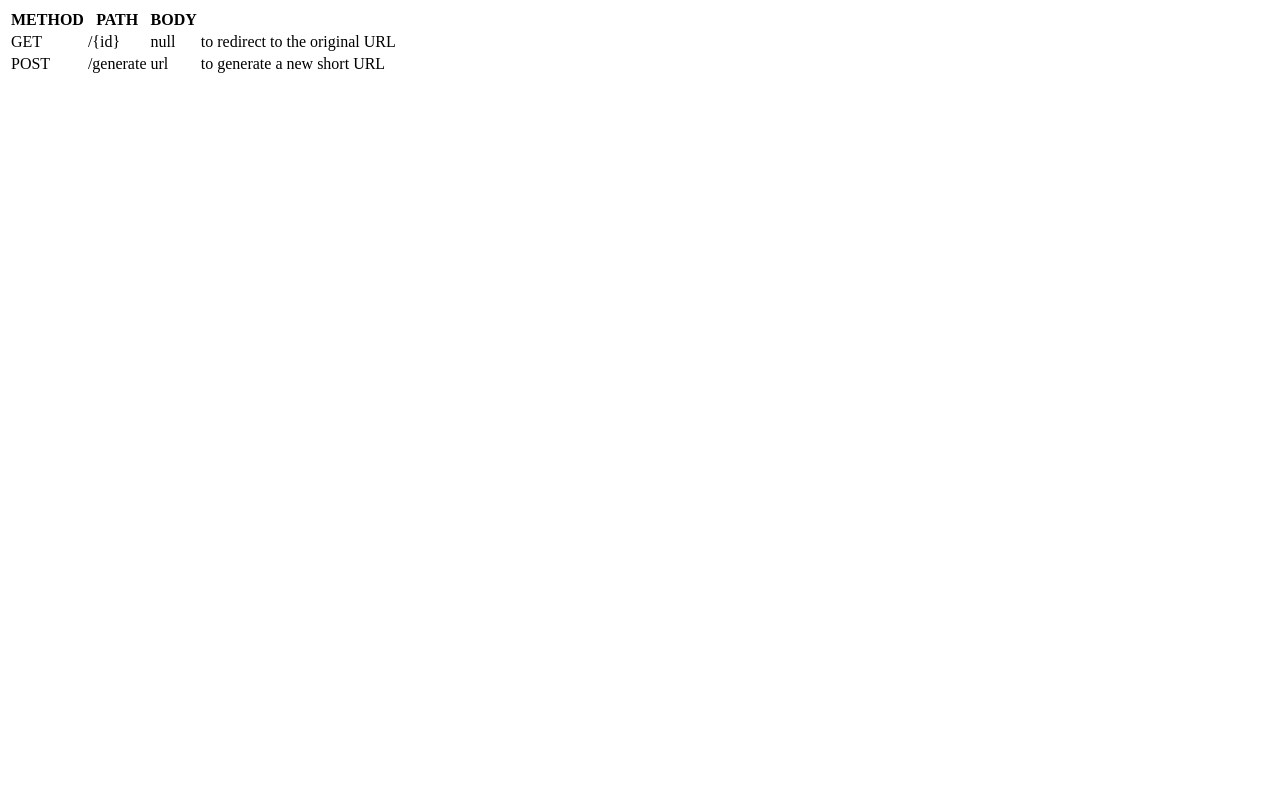
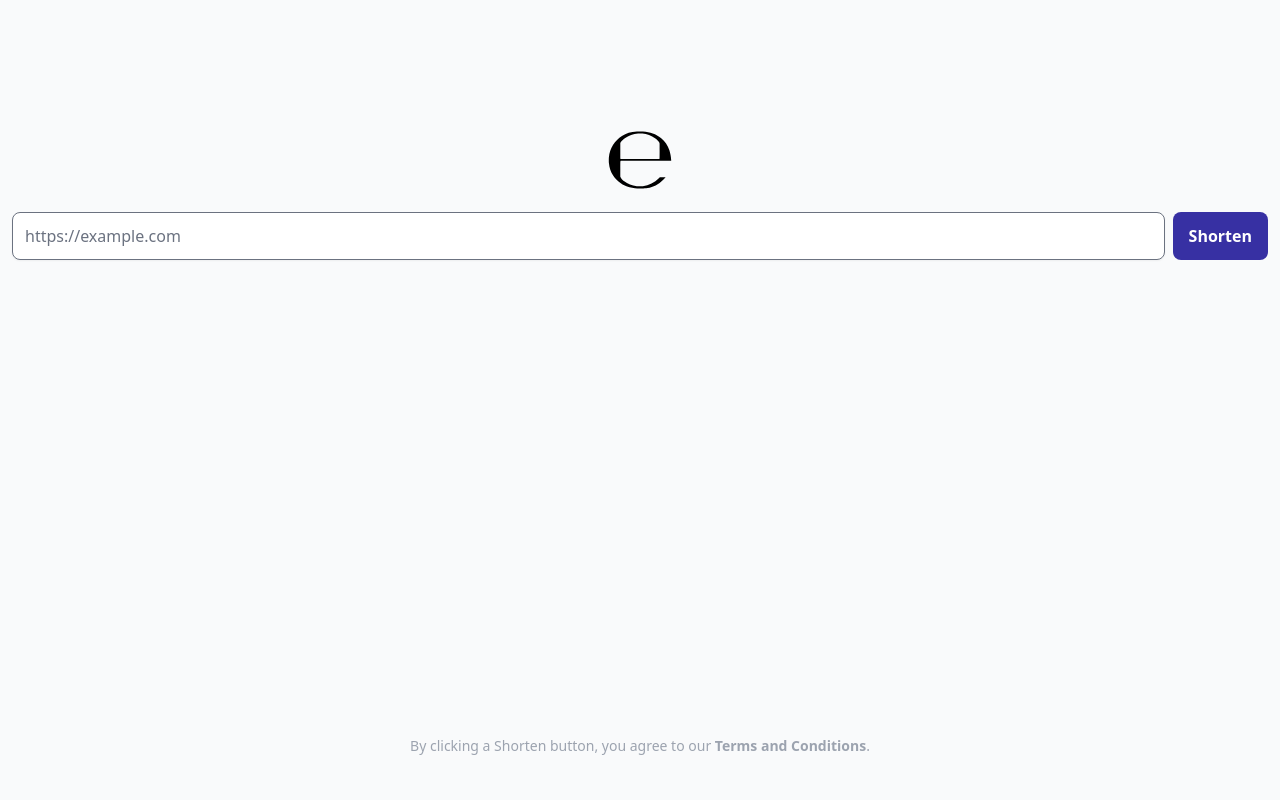
Before and after one commit to eminmuhammadi/cf-worker-url-shortener, a plain HTML site: page public/index.html in a window 1280 px wide. Drawn offline with nearby package versions, Linux system fonts and the light colour scheme.

Commit message:
Index page updated

```diff
--- a/public/index.html
+++ b/public/index.html
@@ -1,31 +1,110 @@
 <!DOCTYPE html>
 <html>
-    <body>
-        <table>
-            <thead>
-                <tr>
-                    <th>METHOD</th>
-                    <th>PATH</th>
-                    <th>BODY</th>
-                    <th></th>
-                </tr>
-            </thead>
+  <head>
+    <title>Fresh - Fastest URL Shortener</title>
 
-            <tbody>
-                <tr>
-                    <td>GET</td>
-                    <td>/{id}</td>
-                    <td>null</td>
-                    <td>to redirect to the original URL</td>
-                </tr>
+    <meta charset="utf-8" />
+    <meta name="viewport" content="width=device-width, initial-scale=1" />
 
-                <tr>
-                    <td>POST</td>
-                    <td>/generate</td>
-                    <td>url</td>
-                    <td>to generate a new short URL</td>
-                </tr>
-            </tbody>
-        </table>
-    </body>
+    <!-- CSS -->
+    <script src="https://cdn.tailwindcss.com?plugins=forms,typography,aspect-ratio,line-clamp"></script>
+  </head>
+
+  <body class="bg-gray-50 w-full">
+    <div class="container mx-auto">
+      <form class="my-5 px-3 mt-32">
+
+        <!-- Brand -->
+        <a href="/?source=brand">
+          <svg
+            version="1.0"
+            xmlns="http://www.w3.org/2000/svg"
+            width="64"
+            height="64"
+            viewBox="0 0 1030.000000 936.000000"
+            preserveAspectRatio="xMidYMid meet"
+            class="mx-auto my-5"
+          >
+            <g
+              transform="translate(0.000000,936.000000) scale(0.100000,-0.100000)"
+              fill="#000000"
+              stroke="none"
+            >
+              <path
+                d="M4645 9259 c-964 -60 -1735 -289 -2400 -713 -568 -361 -1054 -843
+            -1420 -1406 -396 -609 -613 -1253 -686 -2040 -18 -196 -16 -706 5 -910 78
+            -782 297 -1428 683 -2015 169 -257 329 -454 556 -684 801 -813 1720 -1238
+            2957 -1365 290 -30 546 -39 990 -33 522 7 720 21 1060 78 395 67 900 234 1275
+            424 464 234 812 499 1310 999 l300 301 -468 3 -469 2 -156 -158 c-687 -692
+            -1604 -1145 -2567 -1269 -198 -25 -765 -25 -975 0 -786 95 -1471 356 -2028
+            772 -169 125 -378 327 -470 453 -73 99 -136 222 -151 294 -8 37 -11 407 -9
+            1243 3 1312 0 1239 64 1282 27 17 177 18 4079 23 l4050 5 -3 70 c-21 523 -132
+            1141 -292 1626 -275 831 -709 1473 -1317 1946 -869 675 -1763 1001 -2940 1073
+            -196 11 -784 11 -978 -1z m895 -334 c696 -83 1461 -362 2030 -740 325 -217
+            581 -475 680 -687 63 -136 61 -67 58 -1379 -3 -1121 -4 -1197 -21 -1222 -9
+            -15 -32 -35 -50 -44 -30 -17 -185 -18 -3076 -21 -2171 -1 -3055 1 -3084 9 -22
+            6 -53 23 -69 39 l-28 28 0 1236 0 1235 22 58 c77 206 345 488 706 743 605 426
+            1368 698 2132 759 158 13 537 5 700 -14z"
+              />
+            </g>
+          </svg>
+        </a>
+        <!-- end Brand -->
+
+
+        <!-- Form -->
+        <div class="flex">
+          <input
+            type="url"
+            class="shadow-sm hover:shadow-lg w-full rounded-lg"
+            placeholder="https://example.com"
+            aria-label="URL address"
+          />
+          <button
+            class="rounded-lg p-2 ml-2 hover:bg-indigo-700 bg-indigo-800 text-white px-4 py-3 font-bold"
+            type="submit"
+          >
+            Shorten
+          </button>
+        </div>
+
+        <div class="absolute inset-x-0 bottom-0 h-16 px-3">
+          <p class="text-sm text-gray-400 text-center">
+            By clicking a Shorten button, you agree to our
+            <a href="/?source=terms_and_condition" class="font-semibold"
+              >Terms and Conditions</a
+            >.
+          </p>
+        </div>
+      </form>
+      <!-- end Form -->
+    </div>
+
+    <!-- JS -->
+    <script>
+      // Request API Call to get the short URL
+      const form = document.querySelector("form");
+
+      form.addEventListener("submit", (e) => {
+        e.preventDefault();
+
+        const input = document.querySelector("input");
+        const url = input.value;
+
+        fetch("/generate", {
+          method: "POST",
+          headers: {
+            "Content-Type": "application/json",
+          },
+          body: JSON.stringify({ url }),
+        })
+          .then((res) => res.json())
+          .then((data) => {
+            input.value = data.url;
+            input.select();
+            document.execCommand("copy");
+          });
+      });
+    </script>
+  </body>
 </html>
```
